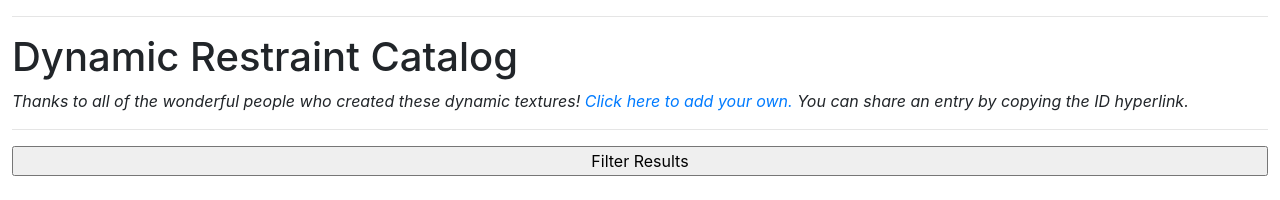
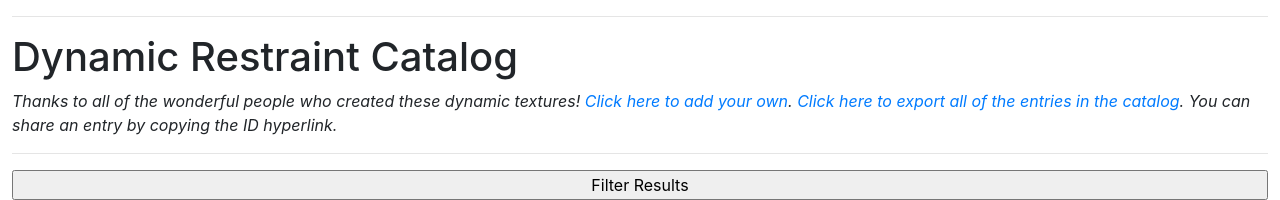
Before and after one commit to BLANK-TH/blank-website, a Flask app: page /app/dynamic-catalog/ in a window 1280 px wide. Shown: the part 85-285 px from the top of the page. Run offline with Flask 2, Linux system fonts and the light colour scheme; data that the repository does not hold is empty; parts of the project's set-up code (start-up, migrations or seed data) failed here and were passed over; some libraries are stand-ins or nearby versions.

Commit message:
add export

```diff
--- a/api_helper.py
+++ b/api_helper.py
@@ -1,18 +1,23 @@
+import hashlib
+import hmac
 from os import environ, getenv
-import hmac
-import hashlib
 
-required = ["SQL_USERNAME", "SQL_PASSWORD", "SQL_URI", "SQL_HOSTNAME", "IMGUR_CLIENT", "WEBHOOK_SECRET", "ADMIN_HASH"]
+from requests import post
+
+required = ["SQL_USERNAME", "SQL_PASSWORD", "SQL_URI", "SQL_HOSTNAME", "IMGUR_CLIENT", "WEBHOOK_SECRET", "ADMIN_HASH",
+            "RECAPTCHA_SECRET"]
 for i in required:
     if i not in environ.keys():
         print("Missing env value " + i)
         exit()
 
-SQL_USERNAME, SQL_PASSWORD, SQL_URI, SQL_HOSTNAME = getenv("SQL_USERNAME"), getenv("SQL_PASSWORD"),\
+SQL_USERNAME, SQL_PASSWORD, SQL_URI, SQL_HOSTNAME = getenv("SQL_USERNAME"), getenv("SQL_PASSWORD"), \
                                                     getenv("SQL_URI"), getenv("SQL_HOSTNAME")
 IMGUR_CLIENT = getenv("IMGUR_CLIENT")
 WEBHOOK_SECRET = getenv("WEBHOOK_SECRET")
 ADMIN_HASH = getenv("ADMIN_HASH")
+RECAPTCHA_SECRET = getenv("RECAPTCHA_SECRET")
+
 
 def github_valid(signature, data):
     hash_algorithm, github_signature = signature.split('=', 1)
@@ -20,3 +25,9 @@ def github_valid(signature, data):
     encoded_key = bytes(WEBHOOK_SECRET, 'latin-1')
     mac = hmac.new(encoded_key, msg=data, digestmod=algorithm)
     return hmac.compare_digest(mac.hexdigest(), github_signature)
+
+
+def is_human(captcha_response):
+    payload = {'response': captcha_response, 'secret': RECAPTCHA_SECRET}
+    response = post("https://www.google.com/recaptcha/api/siteverify", payload)
+    return response.json()["success"]
--- a/subpages/apps/dynamiccatalog.py
+++ b/subpages/apps/dynamiccatalog.py
@@ -1,12 +1,13 @@
 from io import BytesIO
 
 from PIL import Image
-from flask import Blueprint, render_template, redirect, url_for, request, flash, current_app
+from flask import Blueprint, Response, render_template, redirect, url_for, request, flash, current_app, \
+    stream_with_context
 from flask_httpauth import HTTPBasicAuth
 from requests import post
 from werkzeug.security import check_password_hash
 
-from api_helper import ADMIN_HASH, IMGUR_CLIENT
+from api_helper import is_human, ADMIN_HASH, IMGUR_CLIENT
 
 dynamiccatalog = Blueprint("dynamic_catalog", __name__, static_folder="static", template_folder="template")
 auth = HTTPBasicAuth()
@@ -96,10 +97,29 @@ def fltr():
             return render_template("app/dynamiccatalog/filter.html")
         return render_template("app/dynamiccatalog/filter_results.html",
                                textures=query.order_by(db.model.id.desc()).all(), fltr_u=url_for(
-                "app.dynamic_catalog.fltr", **{i:j for i,j in f.items()
+                "app.dynamic_catalog.fltr", **{i: j for i, j in f.items()
                                                if len(j.strip()) > 0 and not (i == "type" and j == "None")}))
     else:
         return render_template("app/dynamiccatalog/filter.html")
+
+
+@dynamiccatalog.route("/export", methods=["POST", "GET"])
+def export():
+    if request.method == "POST":
+        captcha_response = request.form["g-recaptcha-response"]
+        if is_human(captcha_response):
+            def generate():
+                db = current_app.config["dyn.db"]
+                yield "ID,Author,Type,URL,Preview,Notes\n"
+                for i in db.get_all():
+                    yield "{},{},{},{},{},{}\n".format(i.id, i.author, i.type, i.url, i.preview, i.notes)
+
+            return Response(stream_with_context(generate()), mimetype="text/csv")
+        else:
+            flash("You failed the reCAPTCHA", 'warning')
+            return redirect(request.url)
+    else:
+        return render_template("app/dynamiccatalog/export.html")
 
 
 @dynamiccatalog.route("/delete/<id>")
--- a/templates/app/dynamiccatalog/index.html
+++ b/templates/app/dynamiccatalog/index.html
@@ -3,8 +3,10 @@
 {% block body %}
     <h1>Dynamic Restraint Catalog</h1>
     <i>Thanks to all of the wonderful people who created these dynamic textures!
-        <a href="{{ url_for("app.dynamic_catalog.add") }}">Click here to add your own.</a> You can share an entry
-    by copying the ID hyperlink.</i>
+        <a href="{{ url_for("app.dynamic_catalog.add") }}">Click here to add your own</a>. <a
+                href="{{ url_for("app.dynamic_catalog.export") }}">Click here to export all of the entries in the
+            catalog</a>. You can share an entry
+        by copying the ID hyperlink.</i>
     <hr>
     <input
             type="button" onclick="location.href='{{ url_for("app.dynamic_catalog.fltr") }}';" value="Filter Results"
--- a/templates/base.html
+++ b/templates/base.html
@@ -16,6 +16,7 @@
     </script>
     <title>{% block title %}{% endblock %} - blank_dvth</title>
     <link rel="shortcut icon" href="{{ url_for('static', filename='favicon.ico') }}">
+    {% block head %}{% endblock %}
 </head>
 <!--
 
```
Also changed, not shown: templates/app/dynamiccatalog/export.html (added, +13 -0 lines).
